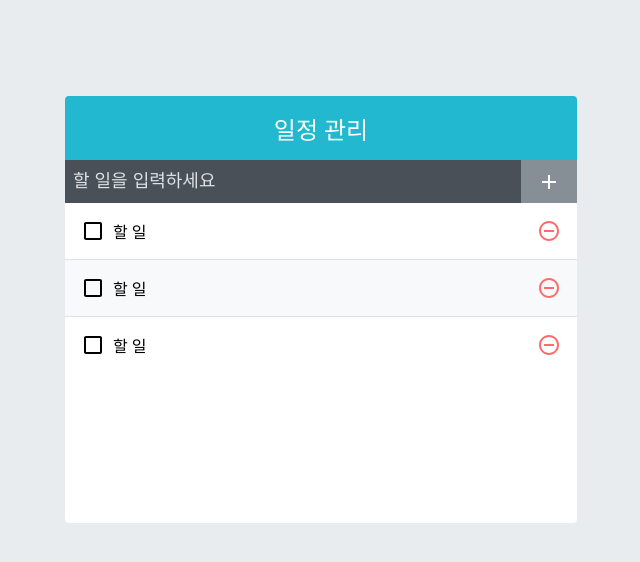
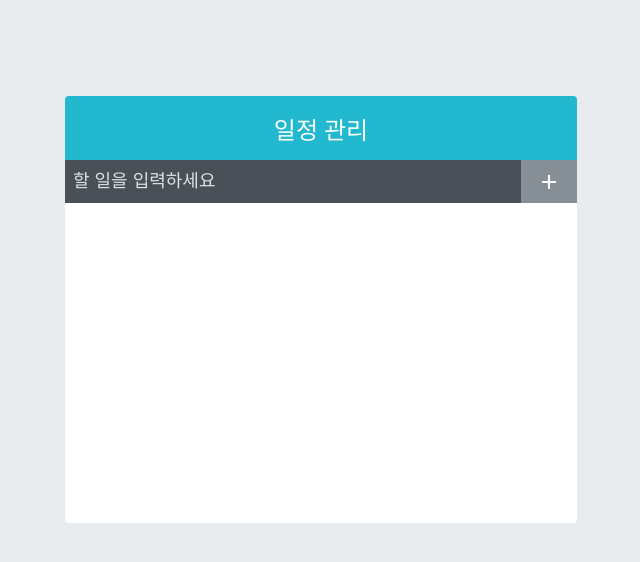
Before and after one commit to HiJiho/todo-app, a React (Create React App) app: page / in a window 1280 px wide. Shown: the top 562 px of the page, without its empty margins (319-959 px from the left). Built offline with nearby package versions, Linux system fonts and the light colour scheme.

Commit message:
todos in TodoList

```diff
--- a/src/components/TodoList.js
+++ b/src/components/TodoList.js
@@ -1,12 +1,12 @@
 import TodoListItem from './TodoListItem';
 import './TodoList.scss';
 
-const TodoList = () => {
+const TodoList = ({ todos }) => {
   return (
     <div className="TodoList">
-      <TodoListItem />
-      <TodoListItem />
-      <TodoListItem />
+      {todos.map((todo) => {
+        <TodoListItem todo={todo} key={todo.id} />;
+      })}
     </div>
   );
 };
```
